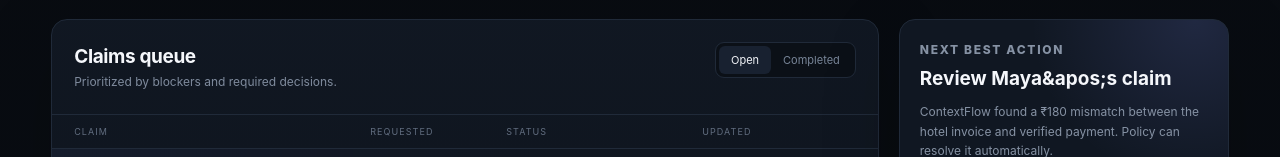
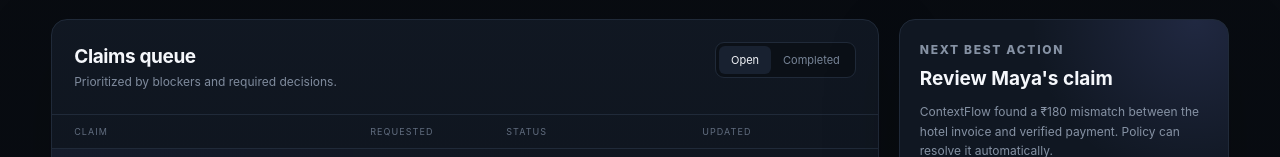
Before and after one commit to aadi-harale/contextflow-agent, a Next.js app in the folder apps/web/: page / in a window 1280 px wide. Shown: the part 392-549 px from the top of the page. Built offline with nearby package versions, Linux system fonts and the light colour scheme.

Commit message:
fix: clean live claim copy

```diff
--- a/apps/web/app/page.tsx
+++ b/apps/web/app/page.tsx
@@ -139,7 +139,7 @@ export default function Home() {
           <aside className="operationsRail">
             <div className="railCard spotlight">
               <p className="eyebrow">NEXT BEST ACTION</p>
-              <h3>{completed ? 'Maya&apos;s claim is verified' : hasPlan && hasPolicy ? 'Approve Maya&apos;s execution' : 'Review Maya&apos;s claim'}</h3>
+              <h3>{completed ? "Maya's claim is verified" : hasPlan && hasPolicy ? "Approve Maya's execution" : "Review Maya's claim"}</h3>
               <p>{completed ? 'The receipt, amount and submitted portal state all matched the intended reimbursement outcome.' : hasPlan && hasPolicy ? 'Evidence and policy are resolved. One human approval unlocks the external ExpenseHub execution.' : 'ContextFlow found a ₹180 mismatch between the hotel invoice and verified payment. Policy can resolve it automatically.'}</p>
               <Link className="primaryLink" href={completed ? '/mission-control' : '/claims/CF-1842'}>{completed ? 'View proof →' : 'Open claim →'}</Link>
             </div>
```
